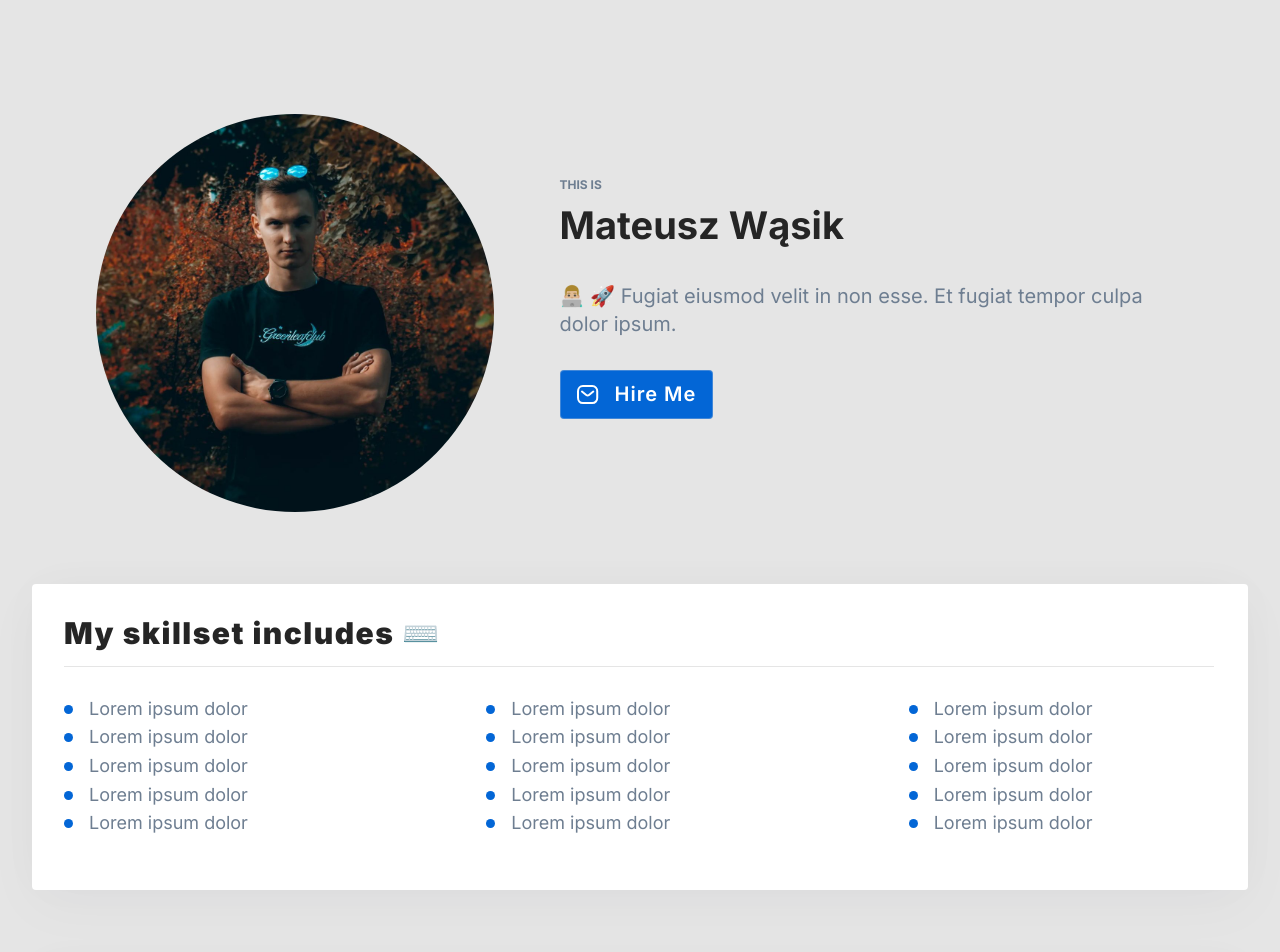
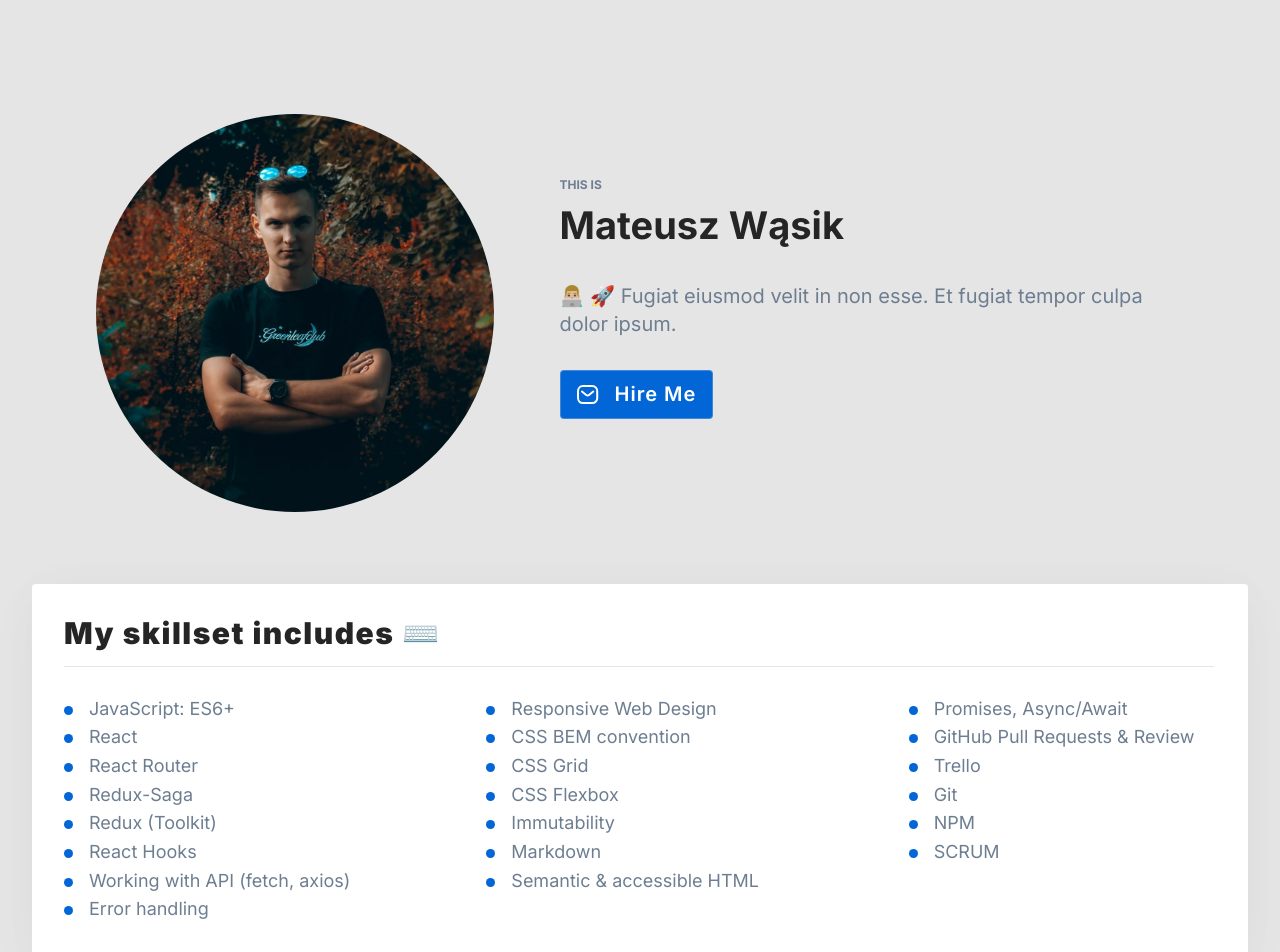
Before and after one commit to met3usz/homepage-react, a React (Create React App) app: page / in a window 1280 px wide. Shown: the top 952 px of the page. Built offline with nearby package versions, Linux system fonts and the light colour scheme.

Commit message:
Reworked Skills Section
Skills are displayed from JSON file. StyledList was slightly changed (it will be deleted in some time completely). Skills folder was added with skills JSON files.

```diff
--- a/src/common/StyledList/ListItemWrapper/index.js
+++ b/src/common/StyledList/ListItemWrapper/index.js
@@ -1,5 +1,5 @@
 import { ItemWrapper, ListItem } from './styled';
-import { EllipseIcon } from '../Ellipse';
+import { EllipseIcon } from '../../Ellipse';
 
 const ListItemWrapper = () => {
   return (
--- /dev/null
+++ b/src/components/Skills/SkillsList/index.js
@@ -0,0 +1,44 @@
+import data1 from '../../../skills/skills1.json';
+import data2 from '../../../skills/skills2.json';
+import data3 from '../../../skills/skills3.json';
+import { ItemWrapper, List, ListWrapper } from './styled';
+import { EllipseIcon } from '../../../common/Ellipse';
+
+const SkillsList = () => {
+  return (
+    <ListWrapper>
+      <List>
+        {data1.map((item) => {
+          return (
+            <ItemWrapper key={item.content}>
+              <EllipseIcon />
+              {item.content}
+            </ItemWrapper>
+          );
+        })}
+      </List>
+      <List>
+        {data2.map((item) => {
+          return (
+            <ItemWrapper key={item.content}>
+              <EllipseIcon />
+              {item.content}
+            </ItemWrapper>
+          );
+        })}
+      </List>
+      <List>
+        {data3.map((item) => {
+          return (
+            <ItemWrapper key={item.content}>
+              <EllipseIcon />
+              {item.content}
+            </ItemWrapper>
+          );
+        })}
+      </List>
+    </ListWrapper>
+  );
+};
+
+export default SkillsList;
--- /dev/null
+++ b/src/components/Skills/SkillsList/styled.js
@@ -0,0 +1,22 @@
+import styled from 'styled-components';
+
+export const ListWrapper = styled.div`
+  margin-top: 32px;
+  display: grid;
+  grid-template-columns: repeat(auto-fit, minmax(min(115px), 1fr));
+  gap: 115px;
+`;
+
+export const List = styled.ul`
+  padding: 0;
+  margin: 0;
+`;
+
+export const ItemWrapper = styled.li`
+  display: flex;
+  flex-direction: row;
+  gap: 16px;
+  margin-bottom: 8px;
+  color: ${({ theme }) => theme.color.slateGray};
+  font-size: 18px;
+`;
--- a/src/components/Skills/index.js
+++ b/src/components/Skills/index.js
@@ -1,14 +1,14 @@
 import { Divider } from '../../common/Divider';
 import { SecondaryTitle } from '../../common/SecondaryTitle';
 import { Section } from '../../common/Section';
-import StyledList from '../../common/StyledList';
+import SkillsList from './SkillsList';
 
 const Skills = () => {
   return (
     <Section>
       <SecondaryTitle>My skillset includes ⌨️</SecondaryTitle>
       <Divider />
-      <StyledList />
+      <SkillsList />
     </Section>
   );
 };
--- /dev/null
+++ b/src/skills/skills1.json
@@ -0,0 +1,26 @@
+[
+  {
+    "content": "JavaScript: ES6+"
+  },
+  {
+    "content": "React"
+  },
+  {
+    "content": "React Router"
+  },
+  {
+    "content": "Redux-Saga"
+  },
+  {
+    "content": "Redux (Toolkit)"
+  },
+  {
+    "content": "React Hooks"
+  },
+  {
+    "content": "Working with API (fetch, axios)"
+  },
+  {
+    "content": "Error handling"
+  }
+]
--- /dev/null
+++ b/src/skills/skills2.json
@@ -0,0 +1,23 @@
+[
+  {
+    "content": "Responsive Web Design"
+  },
+  {
+    "content": "CSS BEM convention"
+  },
+  {
+    "content": "CSS Grid"
+  },
+  {
+    "content": "CSS Flexbox"
+  },
+  {
+    "content": "Immutability"
+  },
+  {
+    "content": "Markdown"
+  },
+  {
+    "content": "Semantic & accessible HTML"
+  }
+]
--- /dev/null
+++ b/src/skills/skills3.json
@@ -0,0 +1,20 @@
+[
+  {
+    "content": "Promises, Async/Await"
+  },
+  {
+    "content": "GitHub Pull Requests & Review"
+  },
+  {
+    "content": "Trello"
+  },
+  {
+    "content": "Git"
+  },
+  {
+    "content": "NPM"
+  },
+  {
+    "content": "SCRUM"
+  }
+]
```
Also changed, not shown: src/common/Ellipse/Ellipse.svg (renamed from src/common/StyledList/Ellipse/Ellipse.svg), src/common/Ellipse/index.js (renamed from src/common/StyledList/Ellipse/index.js).
